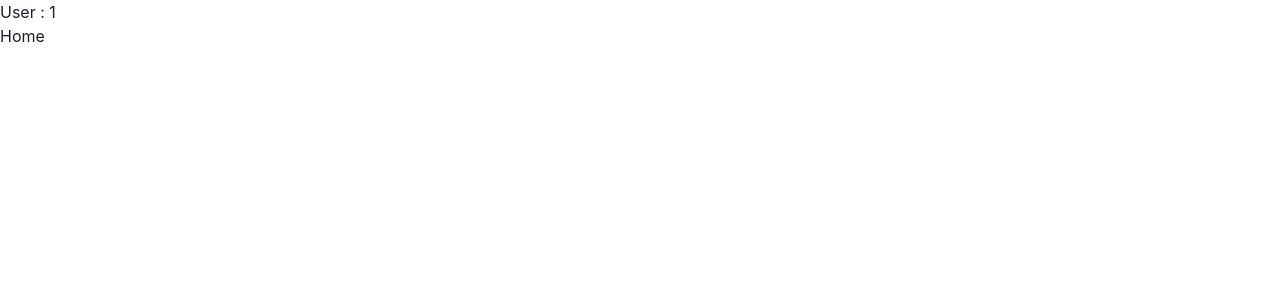
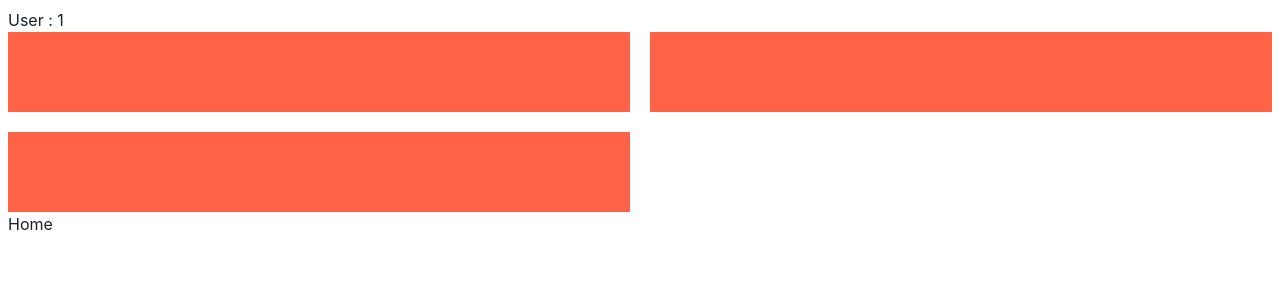
Before and after one commit to clinton-mwachia/react-query-template, a React (Vite) app: page /users/1 in a window 1280 px wide. Shown: the top 300 px of the page. Built offline with nearby package versions, Linux system fonts and the light colour scheme; data requests are answered from the project's data file.

Commit message:
added user component base setup

```diff
--- a/src/components/user/User.jsx
+++ b/src/components/user/User.jsx
@@ -1,7 +1,7 @@
 import { Link, useParams } from "react-router-dom";
-
 import { getUser } from "./Helpers";
 import { useQuery } from "@tanstack/react-query";
+import { SimpleGrid, Box, Container } from "@chakra-ui/react";
 
 const User = () => {
   const { id } = useParams();
@@ -30,11 +30,16 @@ const User = () => {
   }
   console.log(user);
   return (
-    <div>
+    <Container maxW={"7xl"} p={2}>
       User : {id}
       <br />
+      <SimpleGrid columns={{ base: 3, md: 2, sm: 1 }} spacing={5}>
+        <Box bg="tomato" height="80px"></Box>
+        <Box bg="tomato" height="80px"></Box>
+        <Box bg="tomato" height="80px"></Box>
+      </SimpleGrid>
       <Link to={"/"}>Home</Link>
-    </div>
+    </Container>
   );
 };
 
```
